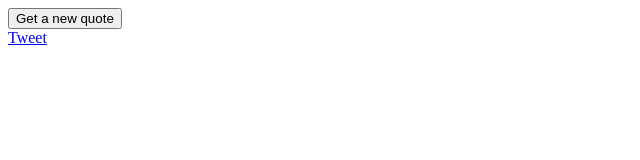
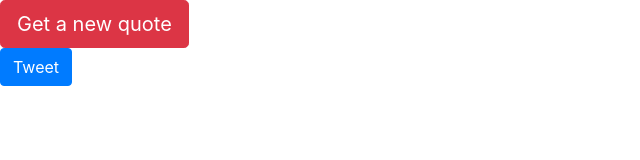
Before and after one commit to invisiblehat/random-quote-machine, a plain HTML site: page index.html in a window 1280 px wide. Shown: the whole page, without its empty margins (0-640 px from the left). Drawn offline with nearby package versions, Linux system fonts and the light colour scheme.

Commit message:
Update index.html

```diff
--- a/index.html
+++ b/index.html
@@ -1,4 +1,5 @@
-
+<link href="https://maxcdn.bootstrapcdn.com/bootswatch/3.3.7/lumen/bootstrap.min.css" rel="stylesheet" />
+<link href="https://cdnjs.cloudflare.com/ajax/libs/animate.css/3.5.2/animate.min.css" rel="stylesheet" />
 
 <button class="btn btn-lg btn-danger" id="loadQuote">Get a new quote</button>
 
```
